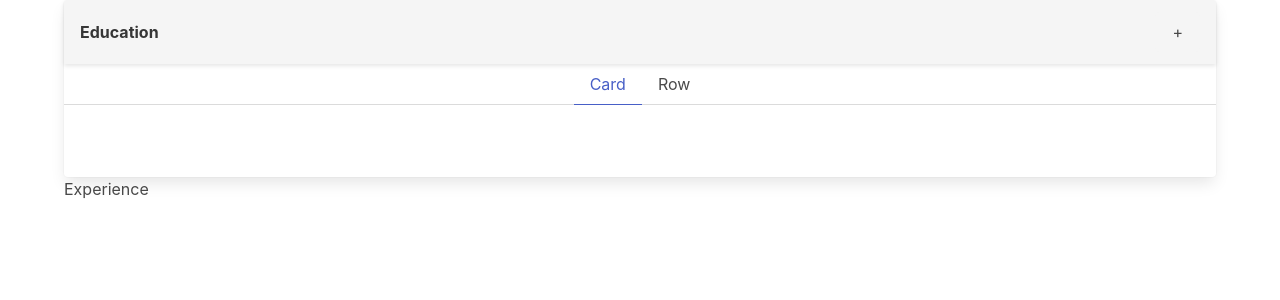
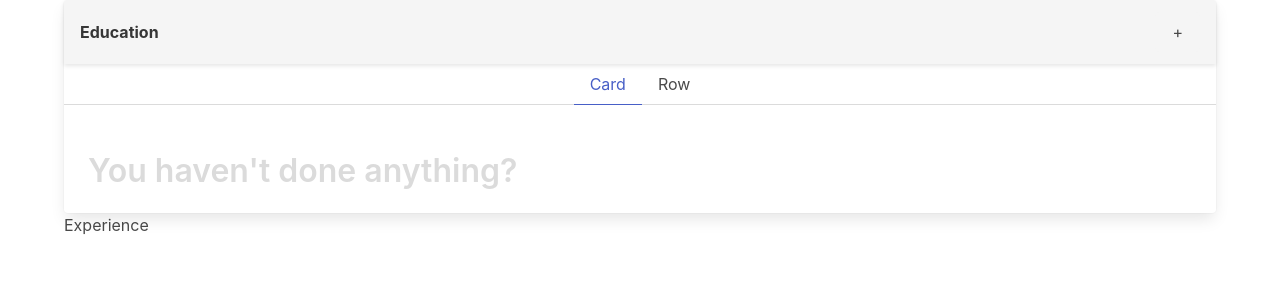
Before and after one commit to jamesvhays/name-goes-here, a React (Create React App) app: page / in a window 1280 px wide. Shown: the top 300 px of the page. Built offline with nearby package versions, Linux system fonts and the light colour scheme.

Commit message:
don't show nothing when there's nothing to show

```diff
--- a/src/Education.js
+++ b/src/Education.js
@@ -158,6 +158,15 @@ class Education extends Component {
         this.setState({isEditing: !this.state.isEditing});
     }
 
+    renderEducation() {
+        const EducationRenderer = this.state.educationRenderer;
+        return this.state.education.map((x, index) => <EducationRenderer key={index} {...x}/>)
+    }
+
+    renderNoEducation() {
+        return <h1 className="title has-text-grey-lighter">You haven't done anything?</h1>
+    }
+
     render() {
         const EducationRenderer = this.state.educationRenderer;
         return (
@@ -186,7 +195,7 @@ class Education extends Component {
               </div>
 
               <div className="card-content">
-                {this.state.education.map((x, index) => <EducationRenderer key={index} {...x}/>)}
+                {this.state.education.length ? this.renderEducation() : this.renderNoEducation()}
               </div>
 
               {this.state.isEditing && <EducationForm
```
